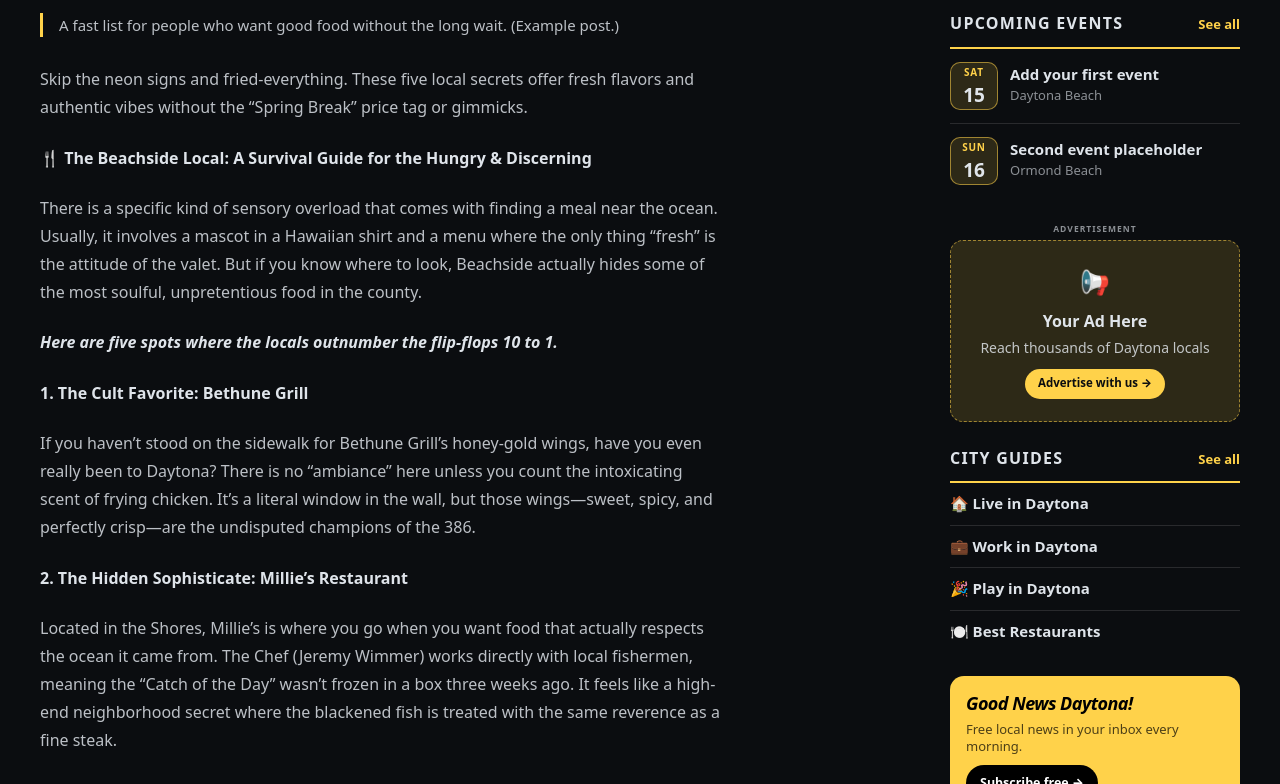
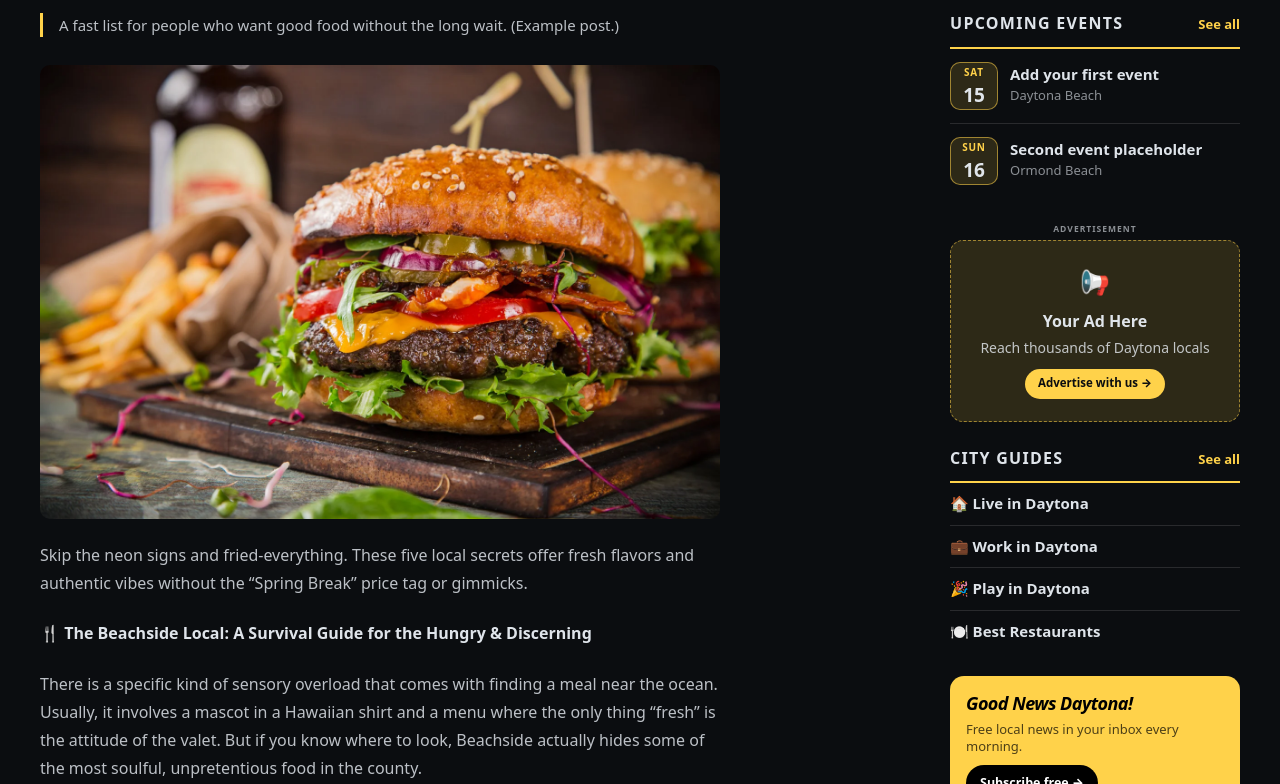
Before and after one commit to GoDoCity/godocity-site, an Astro site: page /daytona/2026-01-10-best-bites-on-beachside in a window 1280 px wide. Shown: the part 316-1100 px from the top of the page. Built offline with nearby package versions, Linux system fonts and the light colour scheme; Astro itself is replaced by a stand-in of ours.

Commit message:
Update Article “2026-01-10-best-bites-on-beachside”

```diff
--- a/src/content/posts/daytona/2026-01-10-best-bites-on-beachside.md
+++ b/src/content/posts/daytona/2026-01-10-best-bites-on-beachside.md
@@ -8,6 +8,8 @@ tags:
   - food
   - best
 ---
+![](/images/uploads/burger.webp)
+
 Skip the neon signs and fried-everything. These five local secrets offer fresh flavors and authentic vibes without the "Spring Break" price tag or gimmicks.
 
 
@@ -54,6 +56,8 @@ Wait—isn't this a tourist spot? Technically, yes. But the downstairs beach bar
 
 ## **The GoDoDaytona Cheat Sheet**
 
+![]()
+
 The "I'm in a Rush" Move: Call ahead to Bethune Grill. The line is real.
 
 
```
